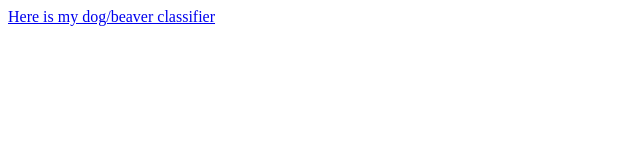
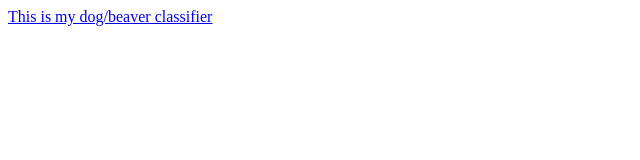
Before and after one commit to jsill/DogOrBeaver, a plain HTML site: page index.html in a window 1280 px wide. Shown: the full height of the page, 0-640 px from the left. Drawn offline with Linux system fonts and the light colour scheme.

Commit message:
Update index.html

```diff
--- a/index.html
+++ b/index.html
@@ -1,4 +1,4 @@
 <html>
 
-<a href="MyDogBeaverApp.ipynb">Here is my dog/beaver classifier </a>
+<a href="https://jsill.github.io/DogOrBeaver/MyDogBeaverApp.ipynb">This is my dog/beaver classifier </a>
 </html>
```
